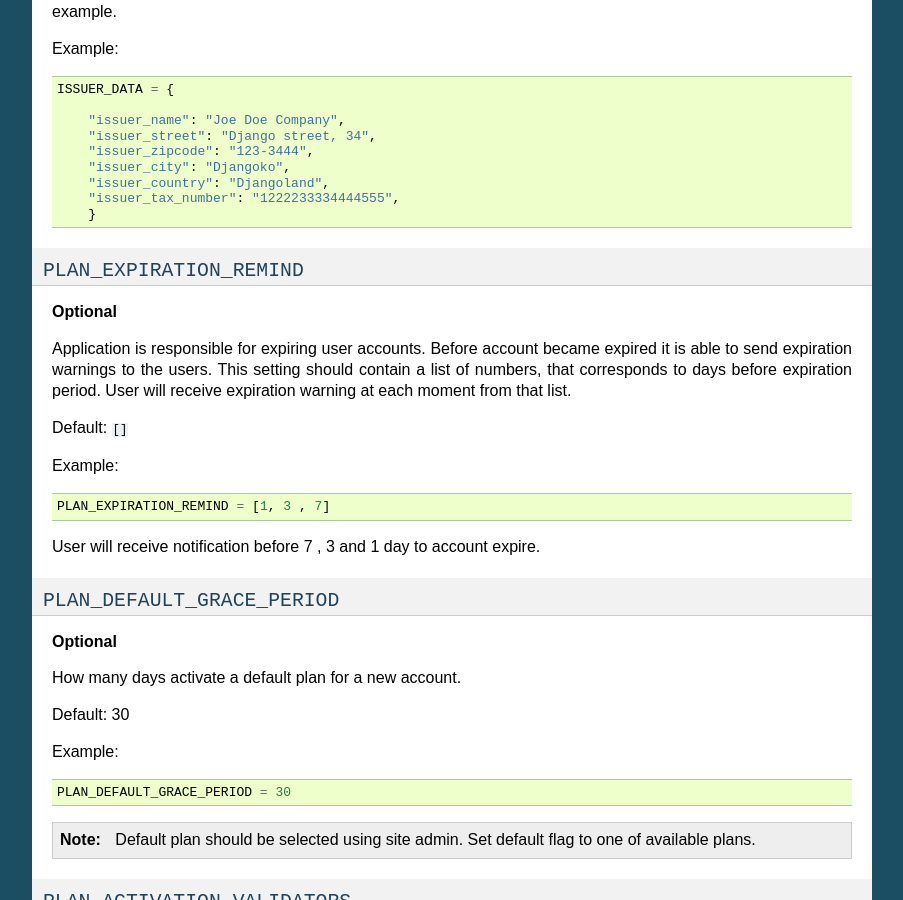
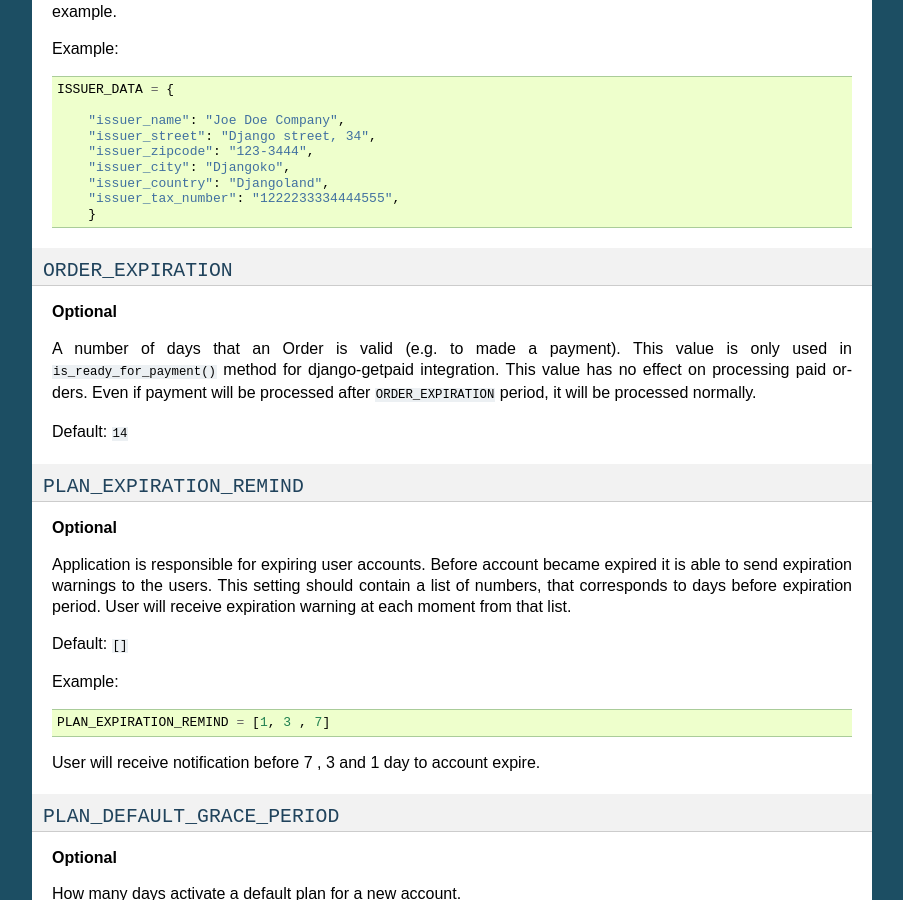
Before and after one commit to django-getpaid/django-plans, a Sphinx documentation site: the page built from docs/source/settings.rst, in a window 1280 px wide and 900 px high, scrolled down 1963 px. Shown: the whole window, without its empty margins (198-1101 px from the left). Built offline with Sphinx 7.4.7, drawn with Linux system fonts in a browser that asks for light colours.

Commit message:
Payment creation policy support

```diff
--- a/docs/source/settings.rst
+++ b/docs/source/settings.rst
@@ -123,6 +123,18 @@ Example::
 
 
 
+
+``ORDER_EXPIRATION``
+--------------------
+
+**Optional**
+
+A number of days that an Order is valid (e.g. to made a payment). This value is only used in ``is_ready_for_payment()`` method for django-getpaid integration. This value has no effect on processing paid orders. Even if payment will be processed after ``ORDER_EXPIRATION`` period, it will be processed normally.
+
+Default: ``14``
+
+
+
 ``PLAN_EXPIRATION_REMIND``
 --------------------------
 
```
Also changed, not shown: 1 other file.
